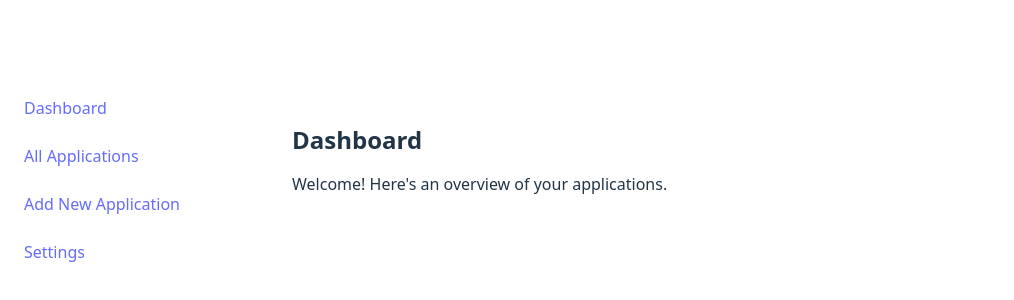
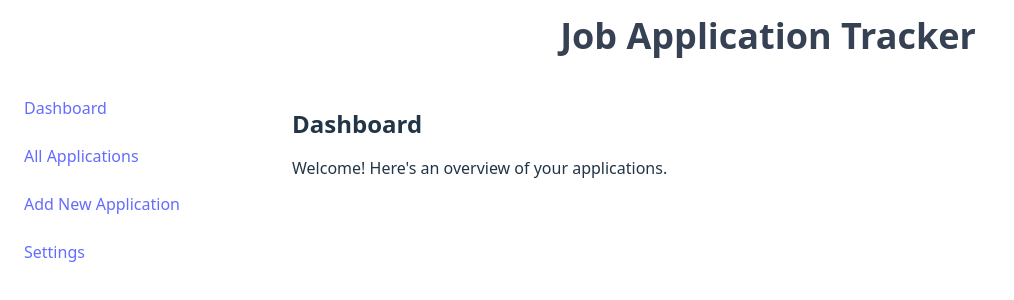
Before and after one commit to codewithjelo/Job-Application-Tracker, a React (Vite) app: page / in a window 1280 px wide. Shown: the top 300 px of the page, without its empty margins (0-1014 px from the left). Built offline with nearby package versions, Linux system fonts and the light colour scheme.

Commit message:
Modify text style

```diff
--- a/src/layout/Header.jsx
+++ b/src/layout/Header.jsx
@@ -1,6 +1,6 @@
 const Header = () => (
-  <header className="text-white p-4 text-center ">
-    <h1 className="text-2xl font-bold">Job Application Tracker</h1>
+  <header className="text-gray-700 p-4 text-center ">
+    <p className="text-4xl font-bold">Job Application Tracker</p>
   </header>
 );
 export default Header;
```
